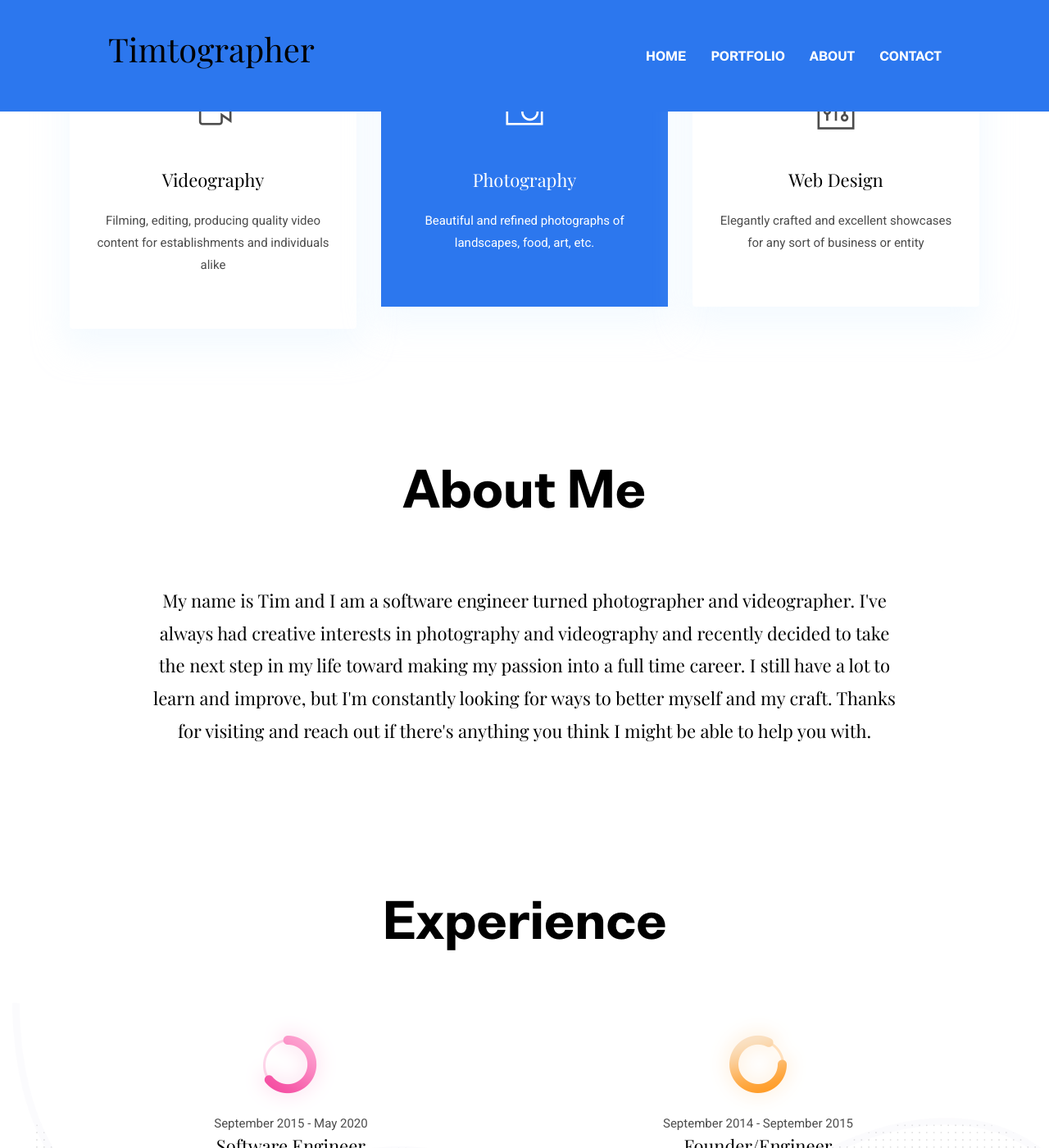
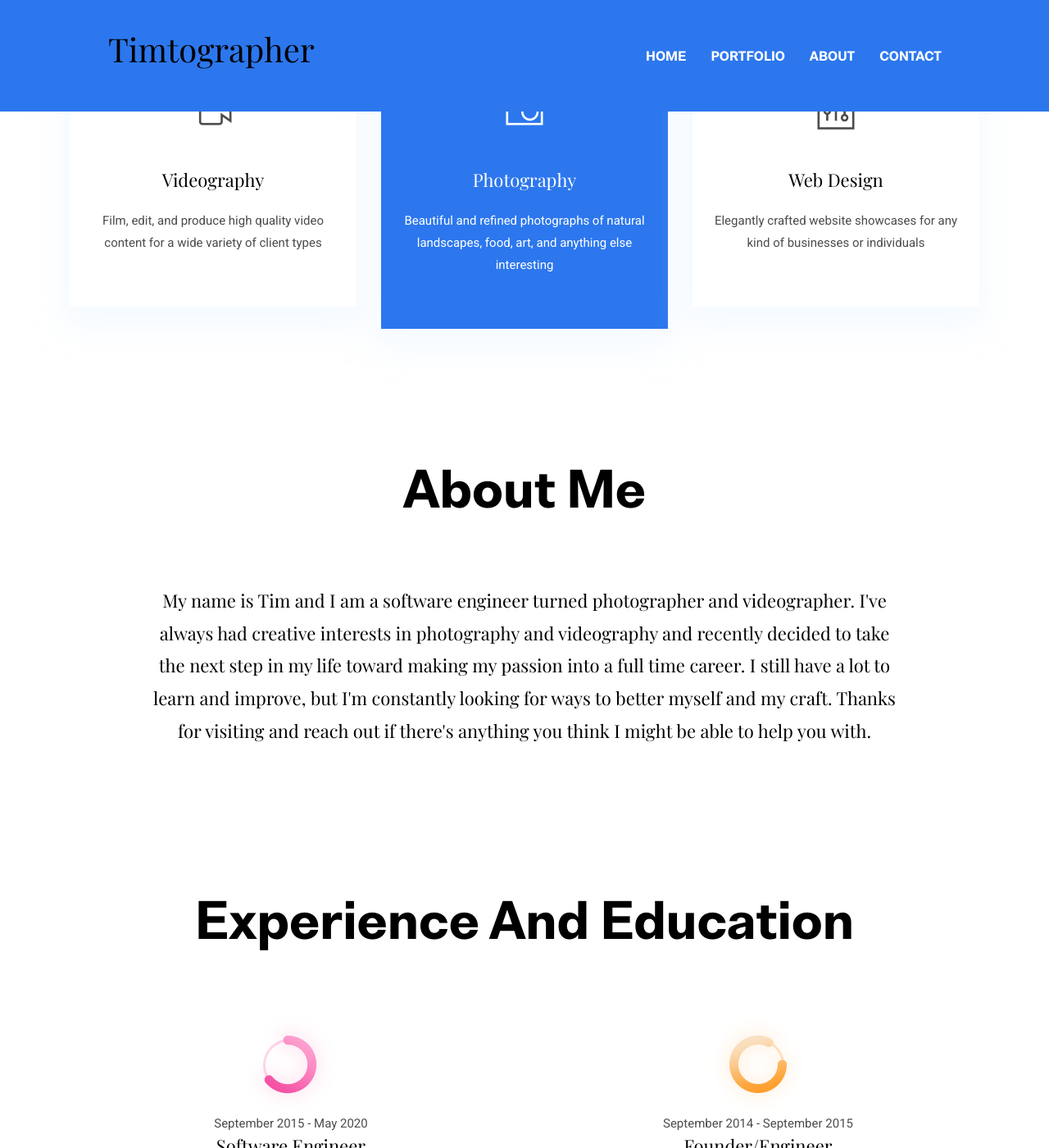
Before and after one commit to timchin/timchin, a Jekyll site: the page built from index.html, in a window 1280 px wide and 1400 px high, scrolled down 2362 px. Shown: the whole window at 82% size. Built offline with Jekyll 4.4.1, drawn with Linux system fonts in a browser that asks for light colours.

Commit message:
combine education and experience sections

```diff
--- a/_data/settings.yml
+++ b/_data/settings.yml
@@ -83,9 +83,9 @@
 #-------------------------------
 # Experience Section
 
-experience-title: Experience
+experience-title: Experience And Education
 experience:
-- {name: Software Engineer, icon: 'icon-1.png', date: 'September 2015 - May 2020', organization: 'Storygize'}
+- {name: Software Engineer, icon: 'icon-1.png', date: 'September 2015 - May 2020', organization: 'Storygize', link: 'https://storygize.com'}
 - {name: Founder/Engineer, icon: 'icon-2.png', date: 'September 2014 - September 2015', organization: 'Hapaxity'}
 
 
@@ -104,19 +104,19 @@
 - {
     name: Videography,
     icon: ti-video-camera,
-    description: 'Filming, editing, producing quality video content for establishments and individuals alike',
+    description: 'Film, edit, and produce high quality video content for a wide variety of client types',
     active: # Add true to select section
   }
 - {
     name: Photography,
     icon: ti-camera,
-    description: 'Beautiful and refined photographs of landscapes, food, art, etc.',
+    description: 'Beautiful and refined photographs of natural landscapes, food, art, and anything else interesting',
     active: true # Add true to select section
   }
 - {
     name: Web Design,
     icon: ti-panel,
-    description: 'Elegantly crafted and excellent showcases for any sort of business or entity',
+    description: 'Elegantly crafted website showcases for any kind of businesses or individuals',
     active: # Add true to select section
   }
 
--- a/_includes/education-section.html
+++ /dev/null
@@ -1,29 +0,0 @@
-{% if site.data.settings.education %}
-<!-- education -->
-<section class="section position-relative">
-  <div class="container">
-    <div class="row">
-      <div class="col-lg-12 text-center">
-        <h2 class="section-title">{{ site.data.settings.education-title }}</h2>
-      </div>
-      {% for education in site.data.settings.education %}
-      <div class="col-lg-6 col-md-6 mb-80">
-        <div class="d-flex">
-          <div class="mr-lg-5 mr-3">
-            <i class="ti-medall icon icon-light icon-bg bg-white shadow rounded-circle d-block"></i>
-          </div>
-          <div>
-            <p class="text-dark mb-1">{{ education.date }}</p>
-            <h4>{{ education.name }}</h4>
-            <p class="mb-0 text-light">{{ education.organization }}</p>
-          </div>
-        </div>
-      </div>
-      {% endfor %}
-    </div>
-  </div>
-  <!-- bg image -->
-  <img class="img-fluid edu-bg-image w-100" src="{{ site.baseurl }}/assets/images/backgrounds/education-bg.png" alt="bg-image">
-</section>
-<!-- /education -->
-{% endif %}
--- a/_includes/experience-section.html
+++ b/_includes/experience-section.html
@@ -7,15 +7,37 @@
         <h2 class="section-title">{{ site.data.settings.experience-title }}</h2>
       </div>
       {% for experience in site.data.settings.experience %}
-      <div class="col-lg-3 col-md-4 text-center">
+      <div class="col-lg-3 col-md-4 text-center mb-80">
         <img src="{{ site.baseurl }}/assets/images/experience/{{ experience.icon }}" alt="{{ site.data.settings.experience-title }} icon">
         <p class="mb-0">{{ experience.date }}</p>
         <h4>{{ experience.name }}</h4>
-        <h6 class="text-light">{{ experience.organization }}</h6>
+        <h6 class="text-light">
+          {% if experience.link %}
+            <a href="{{experience.link}}"> {{ experience.organization }}</a>
+          {% else %}
+            {{ experience.organization }}
+          {% endif %}
+        </h6>
       </div>
       {% endfor %}
     </div>
   </div>
+  <div class="row justify-content-around">
+    {% for education in site.data.settings.education %}
+    <div class="col-lg-3 col-md-4 text-center">
+      <div class="d-flex">
+        <div class="mr-lg-5 mr-3">
+          <i class="ti-medall icon icon-light icon-bg bg-white shadow rounded-circle d-block"></i>
+        </div>
+        <div>
+          <p class="text-dark mb-1">{{ education.date }}</p>
+          <h4>{{ education.name }}</h4>
+          <p class="mb-0 text-light">{{ education.organization }}</p>
+        </div>
+      </div>
+    </div>
+    {% endfor %}
+  </div>
 </section>
 <!-- ./experience -->
 {% endif %}
--- a/index.html
+++ b/index.html
@@ -14,6 +14,4 @@
 
 {% include experience-section.html %}
 
-{% include education-section.html %}
-
 {% include client-section.html %}
```
